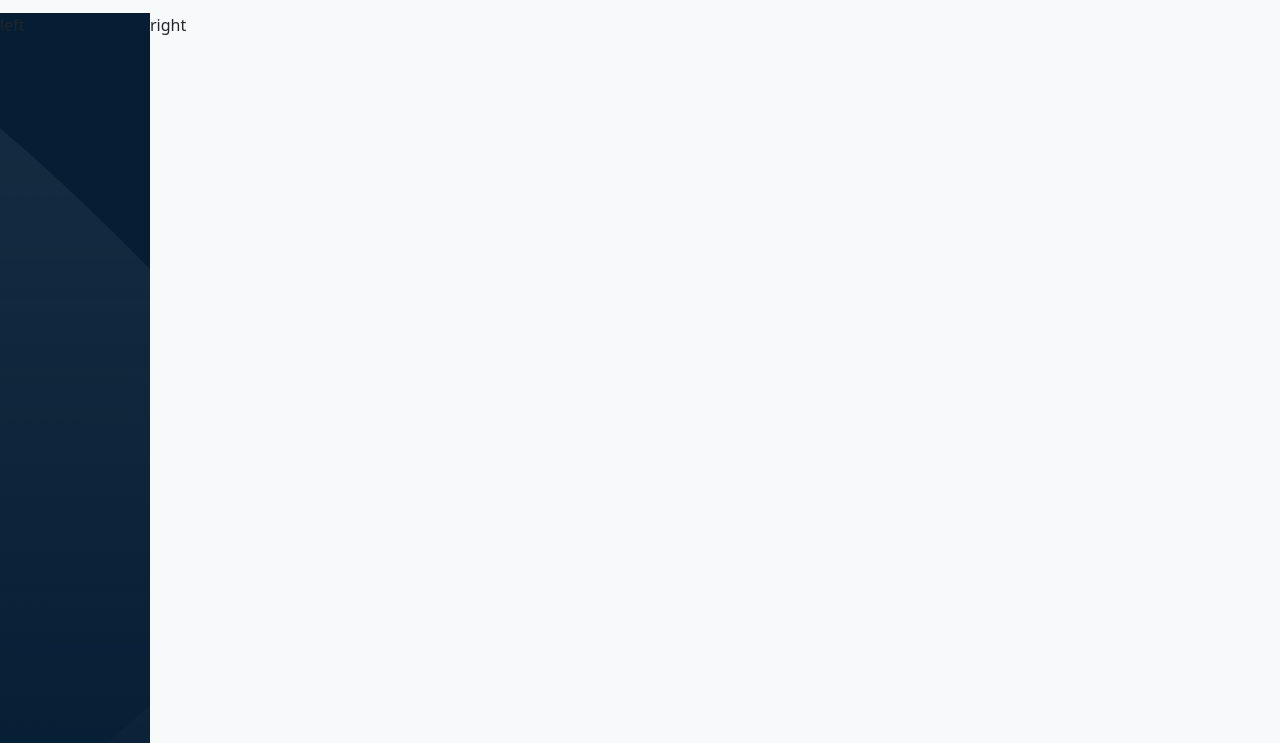
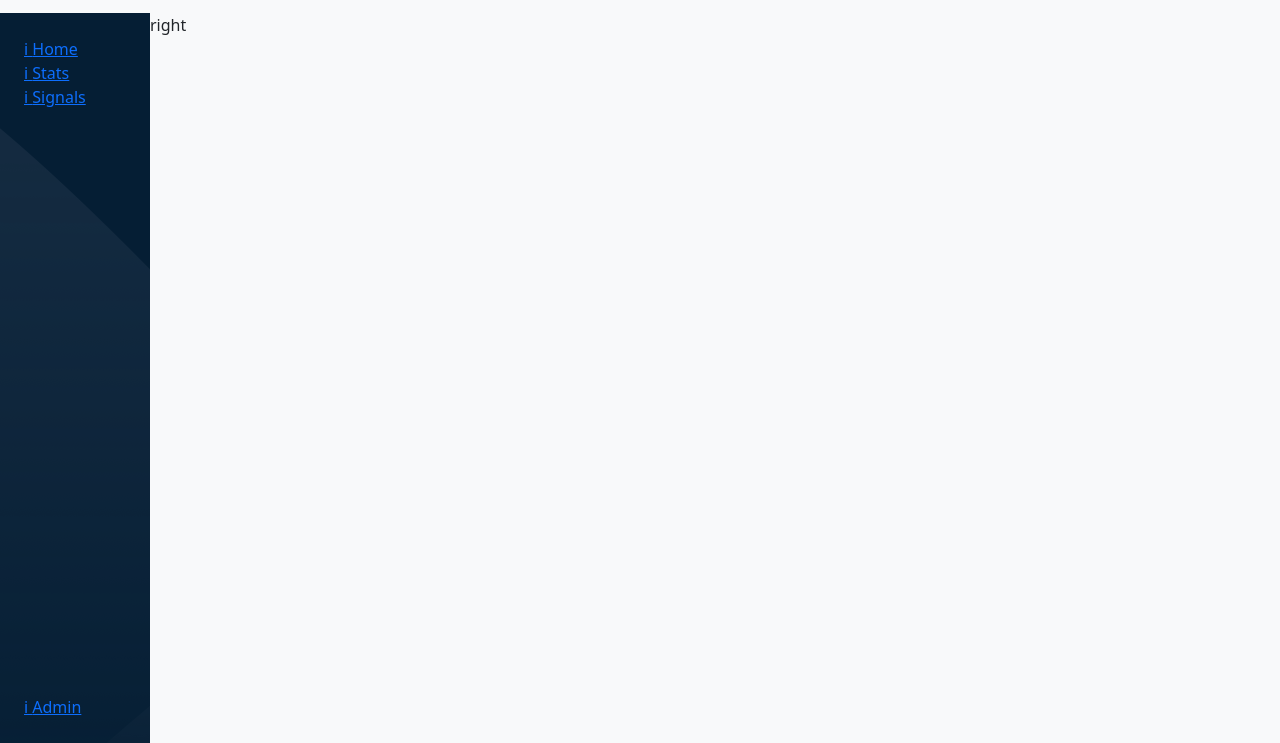
Before and after one commit to taniot/html-css-bootstrap-dashboard, a plain HTML site: page index.html in a window 1280 px wide. Shown: the part 57-800 px from the top of the page. Drawn offline with nearby package versions, Linux system fonts and the light colour scheme.

Commit message:
feat: sidebar

```diff
--- a/index.html
+++ b/index.html
@@ -30,6 +30,7 @@
     <header class="d-flex align-items-center">
       <div class="container-fluid">
         <div class="row bg-white align-items-center">
+          <!-- Logo -->
           <div class="col-auto">
             <img
               src="img/mobile-logo.png"
@@ -38,8 +39,9 @@
             />
             <img src="img/logo.svg" alt="Dashboard" class="d-none d-lg-block" />
           </div>
+          <!-- /Logo -->
+          <!-- Ricerca -->
           <div class="gf-search-input col">
-            <!-- ricerca -->
             <div class="gf-input-group input-group">
               <span class="input-group-text p-2"
                 ><i class="fa-solid fa-magnifying-glass"></i
@@ -51,8 +53,9 @@
                 aria-label="search"
               />
             </div>
-            <!-- /ricerca-->
           </div>
+          <!-- /Ricerca-->
+          <!-- Menu -->
           <div class="col-auto">
             <ul class="list-unstyled d-flex align-items-center gap-4 mb-0">
               <li class="d-none d-lg-block"><a href="#">a</a></li>
@@ -61,14 +64,34 @@
               <li class=""><a href="#">d</a></li>
             </ul>
           </div>
+          <!-- /Menu -->
         </div>
       </div>
     </header>
     <!-- /header -->
     <!-- main -->
     <div class="main-container d-flex">
-      <div class="gf-sidebar flex-shrink-0">left</div>
+      <!-- Sidebar -->
+      <div class="gf-sidebar flex-shrink-0 p-4">
+        <ul class="h-100 d-flex flex-column list-unstyled">
+          <li>
+            <a href="#">i <span class="d-none d-lg-inline">Home</span></a>
+          </li>
+          <li>
+            <a href="#">i <span class="d-none d-lg-inline">Stats</span></a>
+          </li>
+          <li>
+            <a href="#">i <span class="d-none d-lg-inline">Signals</span></a>
+          </li>
+          <li class="mt-auto">
+            <a href="#">i <span class="d-none d-lg-inline">Admin</span></a>
+          </li>
+        </ul>
+      </div>
+      <!-- /Sidebar -->
+      <!-- Main Content -->
       <main class="flex-grow-1">right</main>
+      <!-- /Main Content -->
     </div>
     <!-- main -->
 
```
